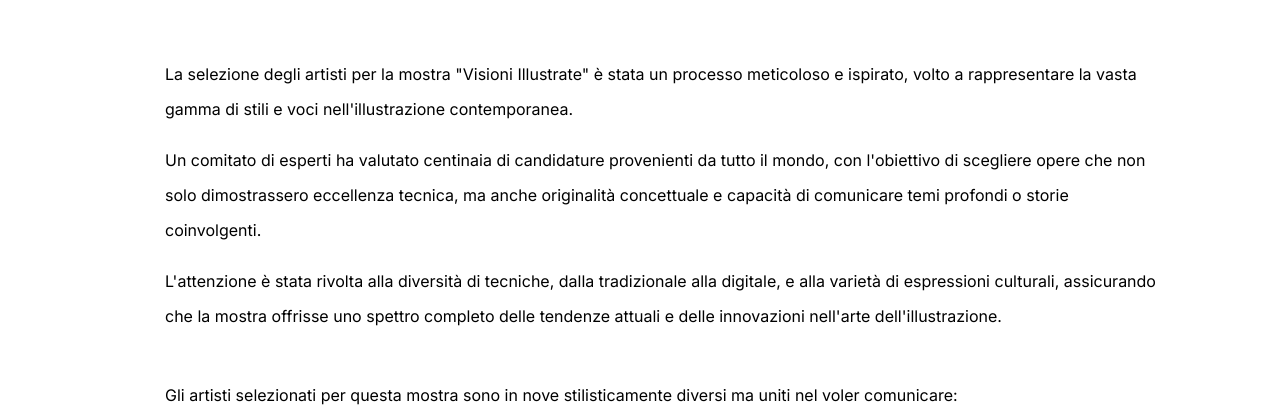
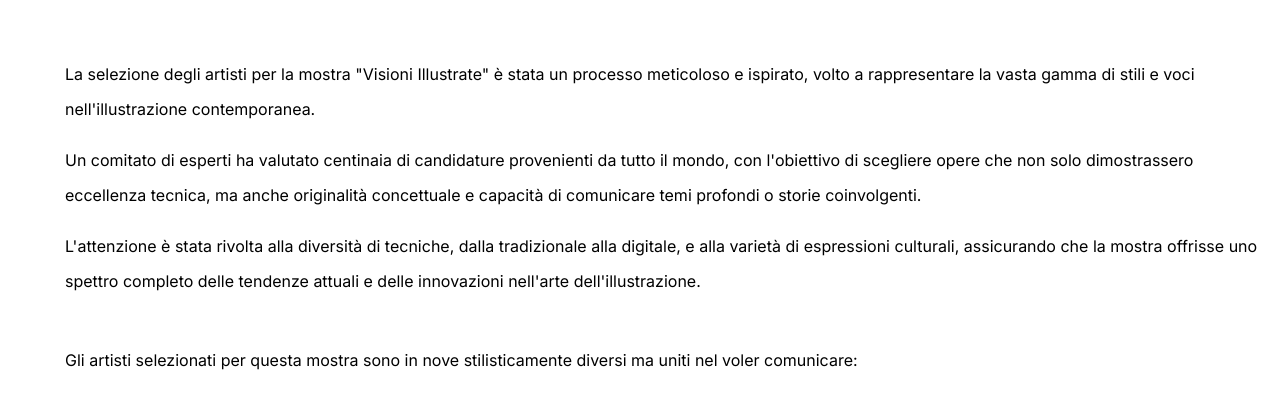
Before and after one commit to LucaGentile21/Visoni-Illustrate, a plain HTML site: page artisti.html in a window 1280 px wide. Shown: the part 215-635 px from the top of the page. Drawn offline with Linux system fonts and the light colour scheme.

Commit message:
Update stile.css

```diff
--- a/css/stile.css
+++ b/css/stile.css
@@ -120,12 +120,12 @@ main {
 .scrittartisti{
 line-height: 35px;
 padding: auto;
-margin-left: 100px;
-margin-right: 100px;
+margin: auto;
 }
 .presentazione{
     padding-top: 35px;
-    margin-left: 100px;
+margin: auto;
+padding: auto;
 }
 .vociartisti{
 padding-top: 30px;
@@ -152,7 +152,7 @@ padding-bottom: 30px;
         column-gap: 25px;
     }
     .immaginiartisti img {
-        margin: 0;
+        margin: auto;
         max-width: 100%;
         margin-bottom: 16px;
     }
```
